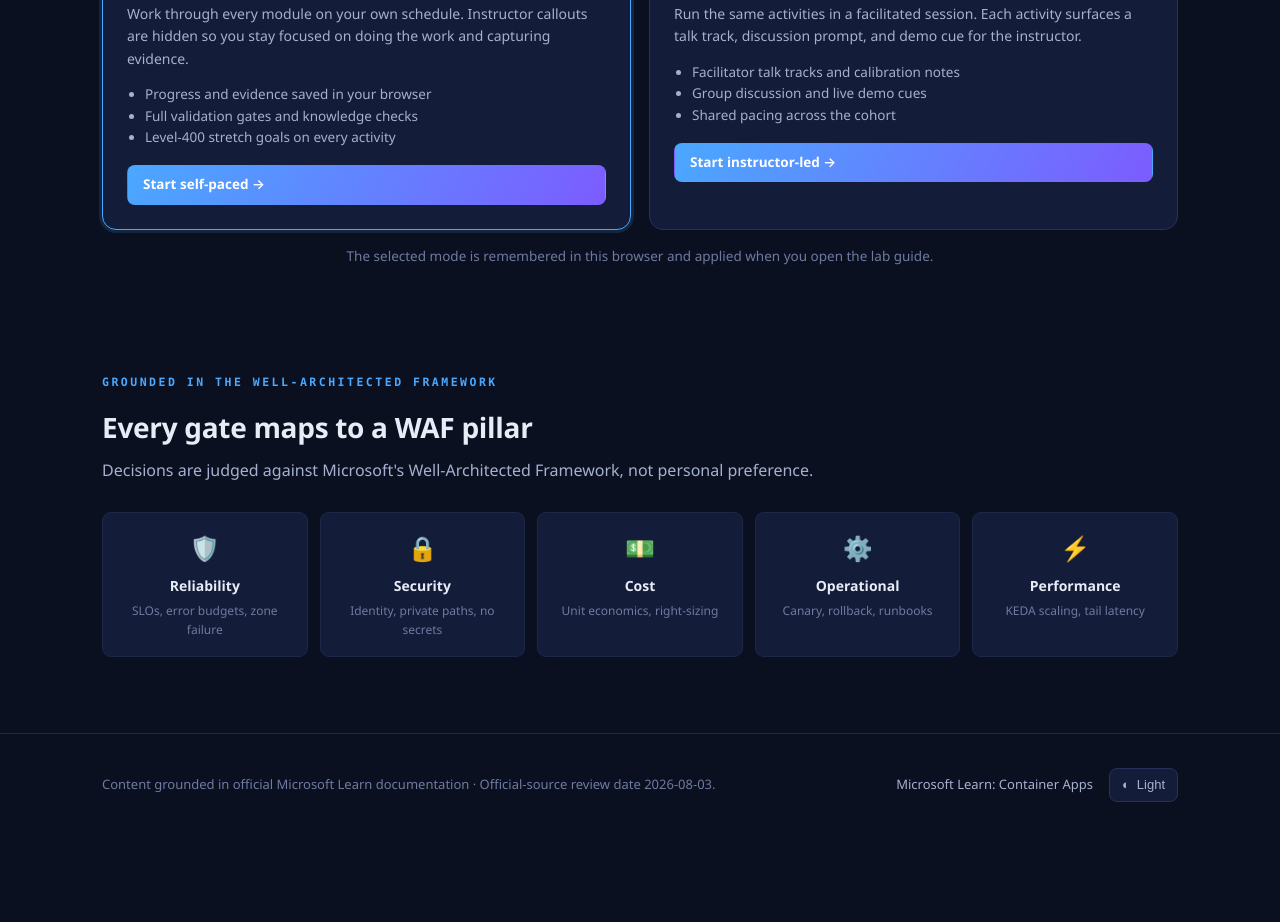
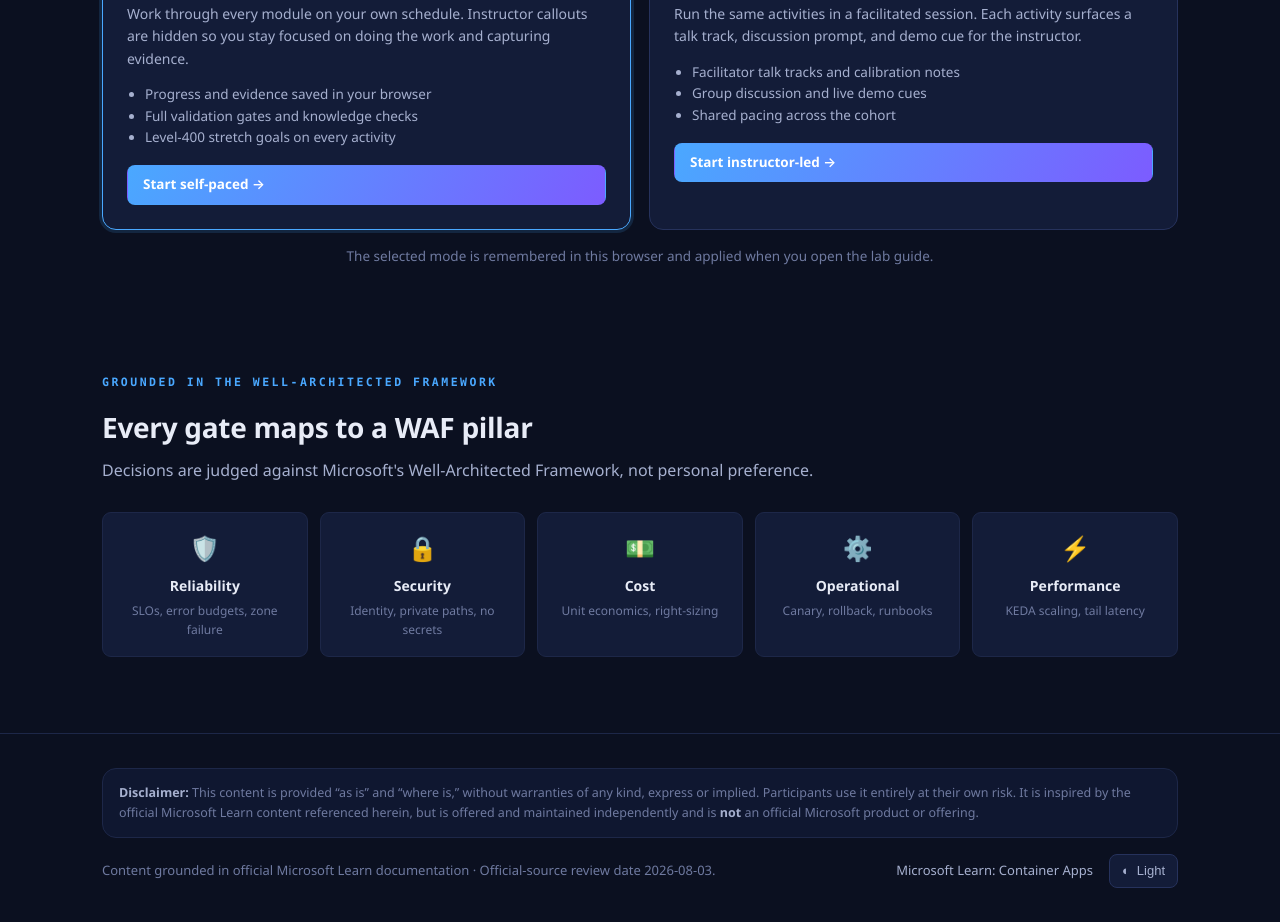
Before and after one commit to chadhage/waf-aca, a plain HTML site: page site/index.html in a window 1280 px wide. Shown: the part 7898-8820 px from the top of the page. Before the commit the page ends 8734 px from the top, so only its background shows below. Drawn offline with Linux system fonts and the light colour scheme.

Commit message:
Add as-is / no-warranty disclaimer to footer

```diff
--- a/site/index.html
+++ b/site/index.html
@@ -675,6 +675,12 @@
   <!-- Footer -->
   <footer class="footer">
     <div class="wrap">
+      <p class="disclaimer">
+        <strong>Disclaimer:</strong> This content is provided &ldquo;as is&rdquo; and &ldquo;where is,&rdquo; without
+        warranties of any kind, express or implied. Participants use it entirely at their own risk. It is inspired by the
+        official Microsoft Learn content referenced herein, but is offered and maintained independently and is
+        <strong>not</strong> an official Microsoft product or offering.
+      </p>
       <div class="fnote">
         Content grounded in official Microsoft Learn documentation · Official-source review date 2026-08-03.
       </div>
--- a/site/styles.css
+++ b/site/styles.css
@@ -386,6 +386,13 @@ section { padding: 46px 0; }
 .footer .wrap { display: flex; flex-wrap: wrap; gap: 16px; align-items: center; justify-content: space-between; }
 .footer .fnote { color: var(--text-faint); font-size: 13px; }
 .footer a { color: var(--text-dim); font-size: 13px; }
+.footer .disclaimer {
+  flex-basis: 100%; width: 100%; margin: 0;
+  color: var(--text-faint); font-size: 12.5px; line-height: 1.6;
+  padding: 14px 16px; border: 1px solid var(--border-soft);
+  border-radius: var(--radius); background: var(--bg-alt);
+}
+.footer .disclaimer strong { color: var(--text-dim); }
 
 /* ============================================================
    LAB PAGE
```
